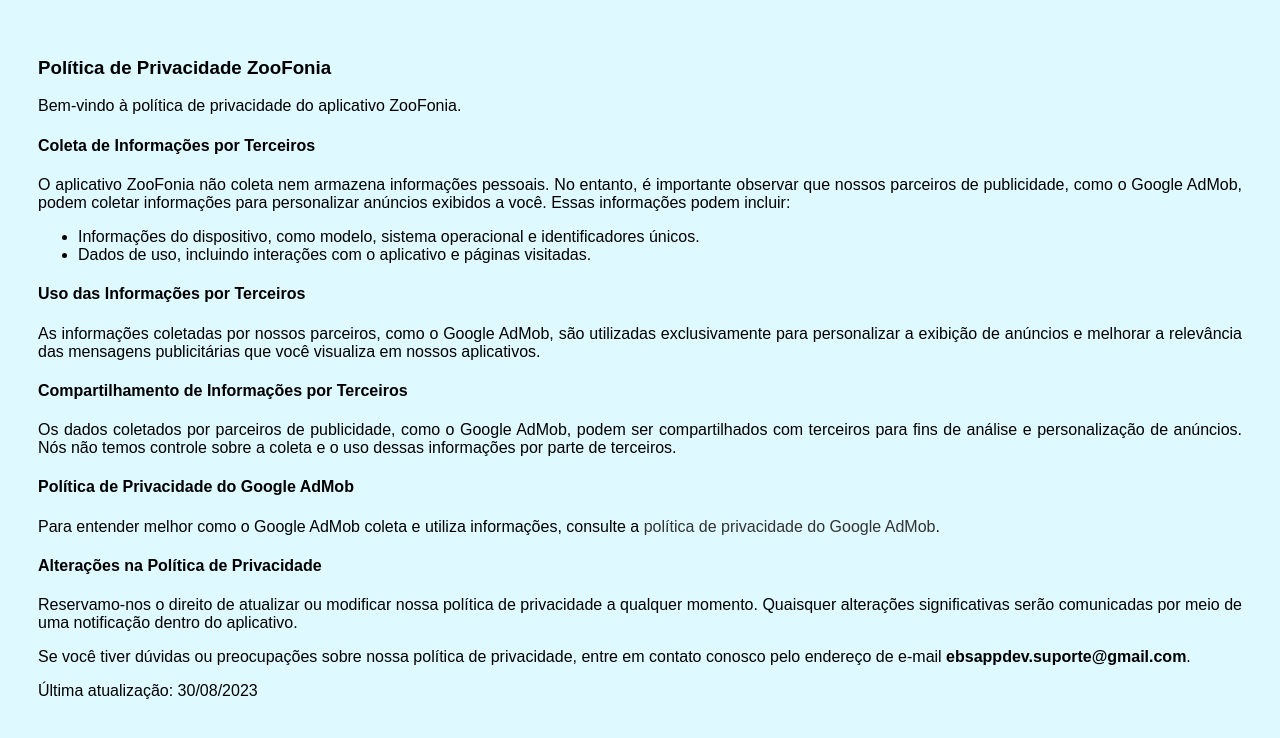
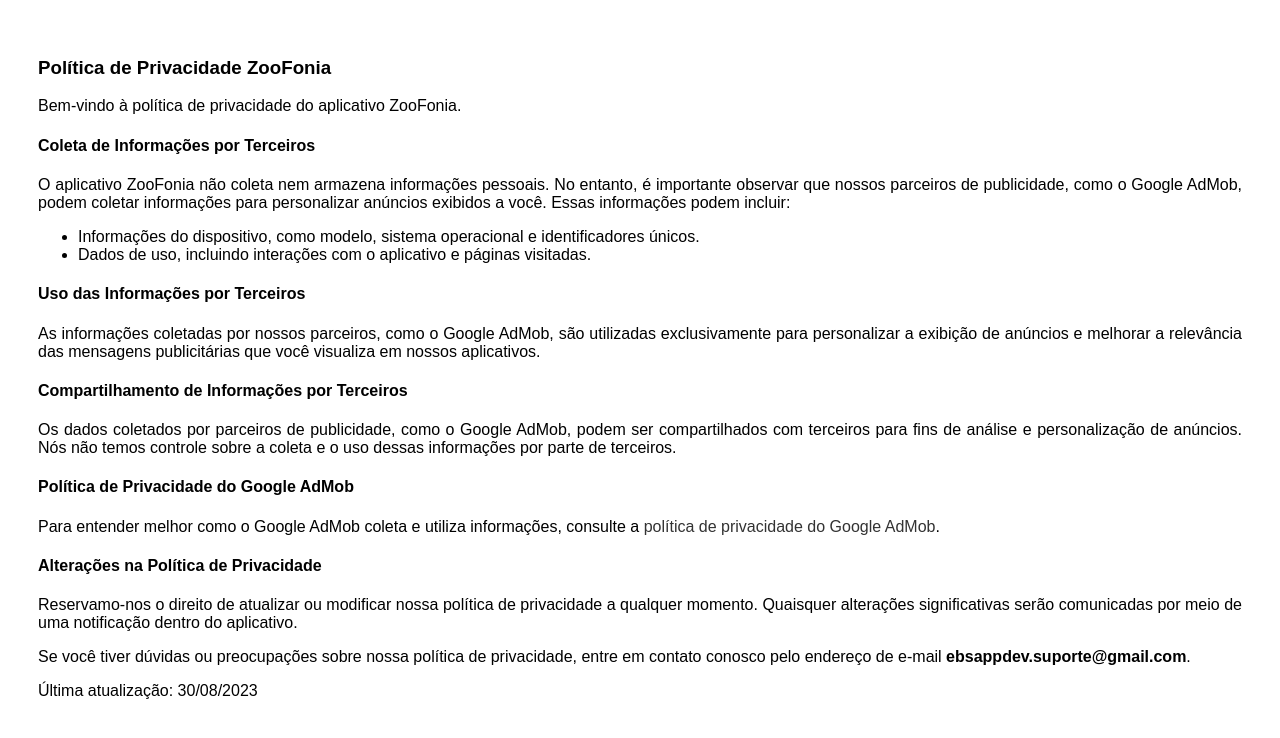
Before and after one commit to ebsappdev/home, a plain HTML site: page zoofonia/politica-de-privacidade.html in a window 1280 px wide. Drawn offline with Linux system fonts and the light colour scheme.

Commit message:
Update politica-de-privacidade.html

```diff
--- a/zoofonia/politica-de-privacidade.html
+++ b/zoofonia/politica-de-privacidade.html
@@ -15,7 +15,7 @@
         body{
             font-family: sans-serif;
             padding: 30px;
-            background: #def9ff;
+            background: #fff;
             min-height: 100vh;
         }
 
```
